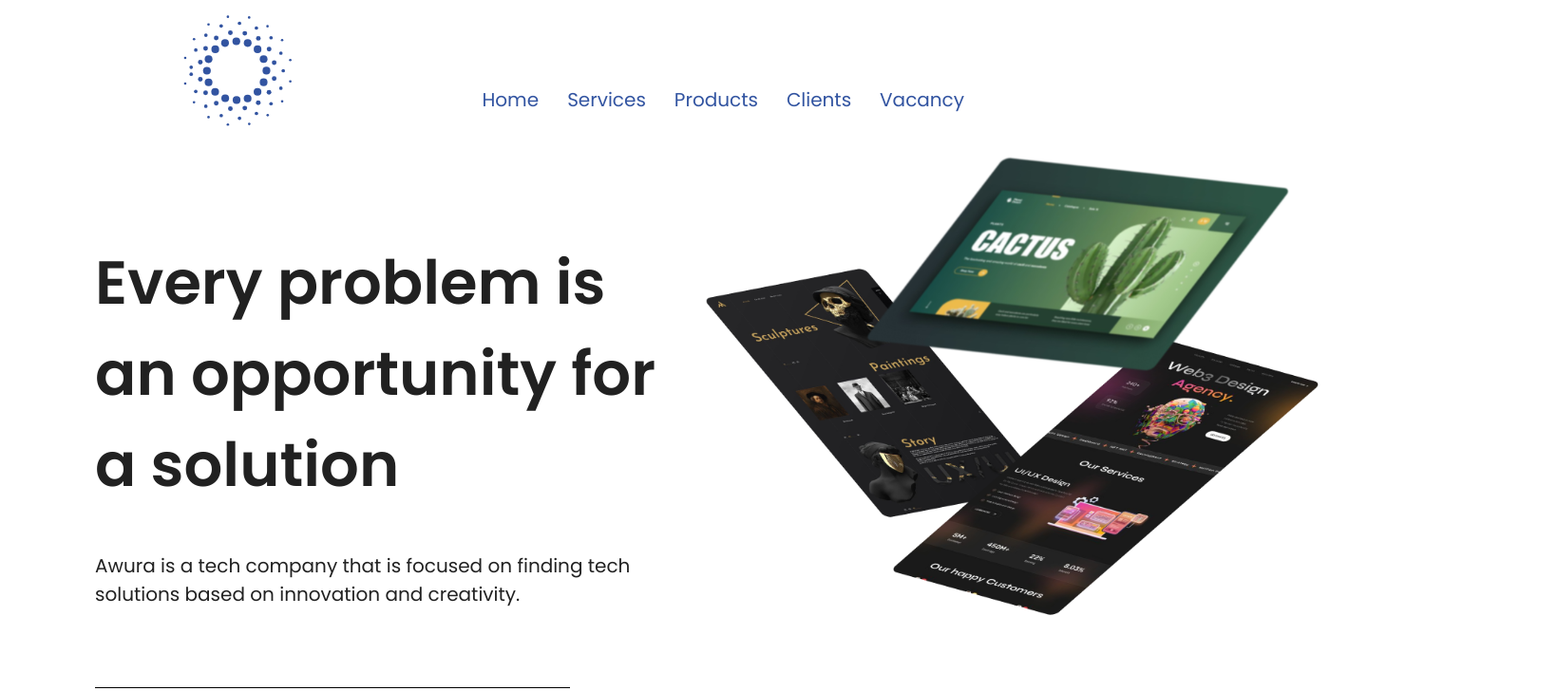
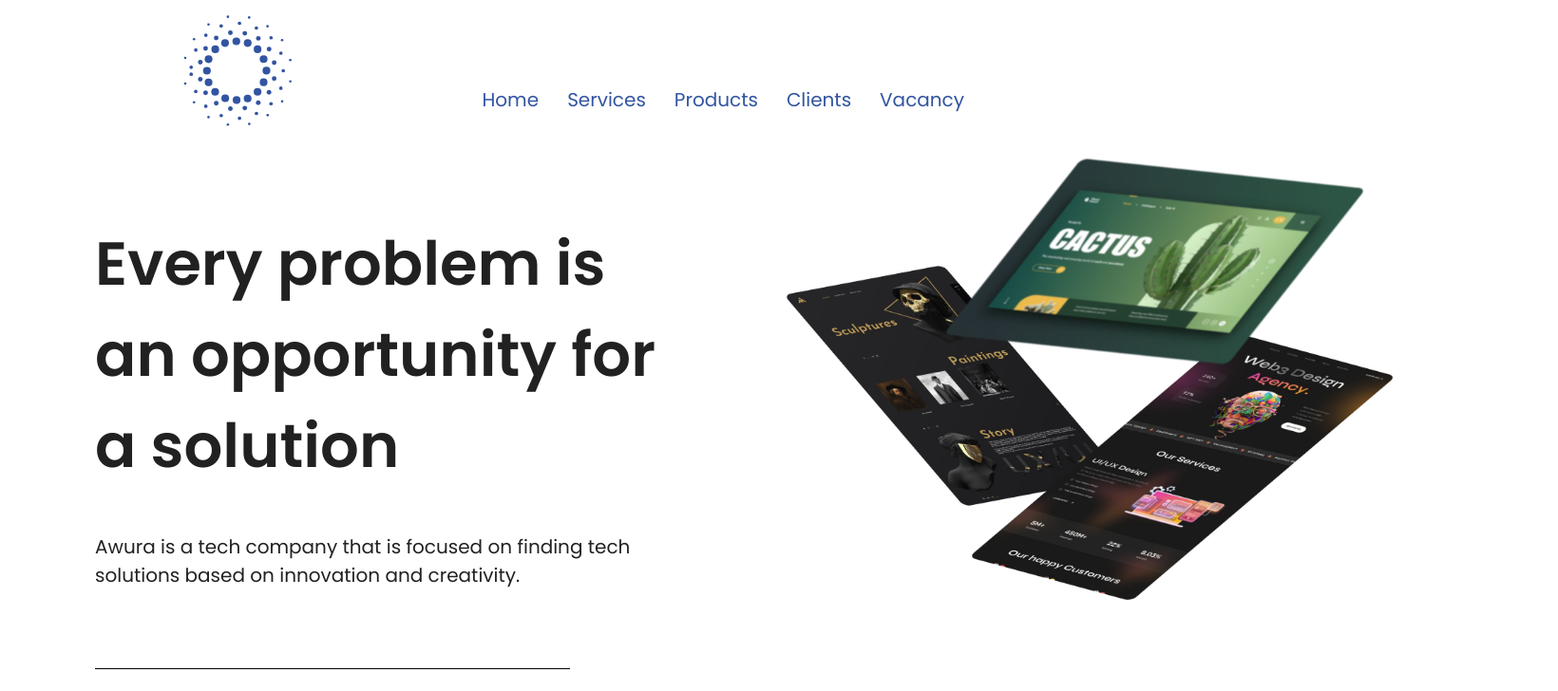
Before and after one commit to bettyhabtesh/AwuraWebsite, a React (Create React App) app: page / in a window 1280 px wide. Shown: the top 728 px of the page at 95% size, 1640 px wide, since content can reach past the window. Built offline with nearby package versions, Linux system fonts and the light colour scheme.

Commit message:
Updated Images

```diff
--- a/src/Components/Home.js
+++ b/src/Components/Home.js
@@ -77,7 +77,7 @@ const Home = () => {
 // Keyframes for the animation
 const comeUp = keyframes`
   0% {
-    transform: translateY(50px);
+    transform: translateY(10px);
     opacity: 0;
   }
   100% {
@@ -86,20 +86,25 @@ const comeUp = keyframes`
   }
 `;
 
+
 const MainContainer = styled.div`
-  padding-top: 0px;
+ padding-top: 0px;
+  margin-top: -20px;
 `;
 
 const Container = styled.div`
   display: flex;
   justify-content: space-between;
+  margin-bottom: -230px;  // Adjusted to ensure Services is closer
   @media (max-width: 768px) {
     flex-direction: column;
     align-items: center;
+    margin-bottom: -100px;  // Adjusted for smaller screens
   }
   @media (min-width: 769px) and (max-width: 1024px) {
     flex-direction: column;
     align-items: center;
+    margin-bottom: -100px;  // Adjusted for medium screens
   }
 `;
 
@@ -167,26 +172,31 @@ const ImageContainer = styled.div`
   max-width: 70%;
   @media (max-width: 768px) {
     max-width: 90%;
-    margin-top: 20px;
+
   }
   @media (min-width: 769px) and (max-width: 1024px) {
     max-width: 80%;
-    margin-top: 20px;
+
   }
 `;
 
 const StyledImage = styled.img`
-  width: 650px;
-  height: 500px;
+  width: 900px;
+  height: 900px;
   animation: ${comeUp} 1s ease-out;
+  transform: translateY(-230px);  // Adjusted to start closer to the final position
+
   @media (max-width: 768px) {
     width: 100%;
     height: auto;
+    transform: translateY(-100px);  // Adjust for smaller screens
   }
   @media (min-width: 769px) and (max-width: 1024px) {
     width: 80%;
     height: auto;
+    transform: translateY(-150px);  // Adjust for medium screens
   }
 `;
 
+
 export default Home;
--- a/src/Components/Services.js
+++ b/src/Components/Services.js
@@ -33,7 +33,7 @@ const Services = React.forwardRef((props, ref) => {
   };
 
   return (
-    <Box ref={ref} mt={4} textAlign="center">
+    <Box ref={ref} mt={0} textAlign="center">
       <Typography
         variant="h4"
         gutterBottom
```
Also changed, not shown: src/Assets/yod.png (deleted), src/Assets/yodd.png.
